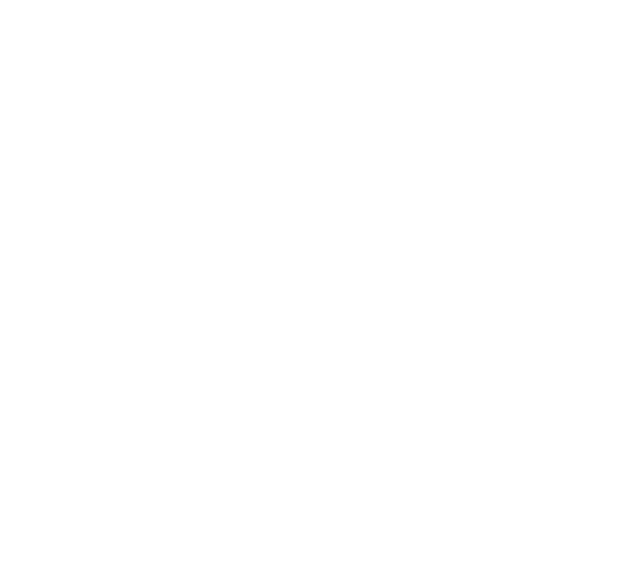
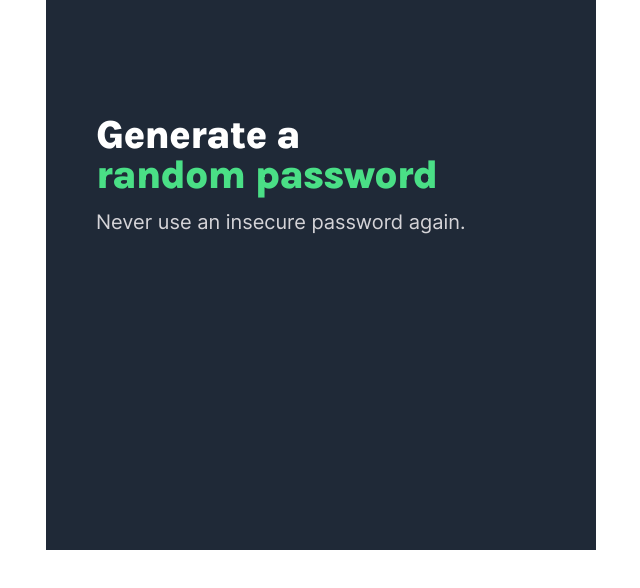
Before and after one commit to Diliano/password-generator, a plain HTML site: page index.html in a window 1280 px wide. Shown: the whole page, without its empty margins (319-959 px from the left). Drawn offline with Linux system fonts and the light colour scheme.

Commit message:
Added fonts, text elements and styling

```diff
--- a/index.css
+++ b/index.css
@@ -1,3 +1,48 @@
+@font-face {
+    src: url("Inter-VariableFont_slnt,wght.ttf");
+    font-family: Inter;
+}
+
+@font-face {
+    src: url("Karla-VariableFont_wght.ttf");
+    font-family: Karla;
+}
+
 body {
     margin: 0;
+    font-family: Inter;
+    color: #FFFFFF;
 }
+
+#ui-container {
+    width: 550px;
+    height: 550px;
+    background: #1F2937;
+    margin-left: auto;
+    margin-right: auto;
+}
+
+#header {
+    font-family: Karla;
+    font-weight: 800;
+    font-size: 40px;
+    line-height: 40px;
+    letter-spacing: -1px;
+    padding-top: 115px;
+    padding-left: 50px;
+    padding-bottom: 0px;
+    width: 355px;
+}
+
+span {
+    color: #4ADF86;
+}
+
+#description {
+    color: #D5D4D8;
+    font-size: 20px;
+    font-weight: 400;
+    line-height: 30px;
+    margin-top: -15px;
+    padding-left: 50px;
+}
--- a/index.html
+++ b/index.html
@@ -3,7 +3,10 @@
         <link rel="stylesheet" href="index.css">
     </head>
     <body>
-        <h1></h1>
+        <div id="ui-container">
+            <h1 id="header">Generate a <span>random password</span></h1>
+            <h3 id="description">Never use an insecure password again.</h3>
+        </div>
         <script src="index.js"></script>
     </body>
 </html>
```
Also changed, not shown: Inter-VariableFont_slnt,wght.ttf (added), Karla-VariableFont_wght.ttf (added).
